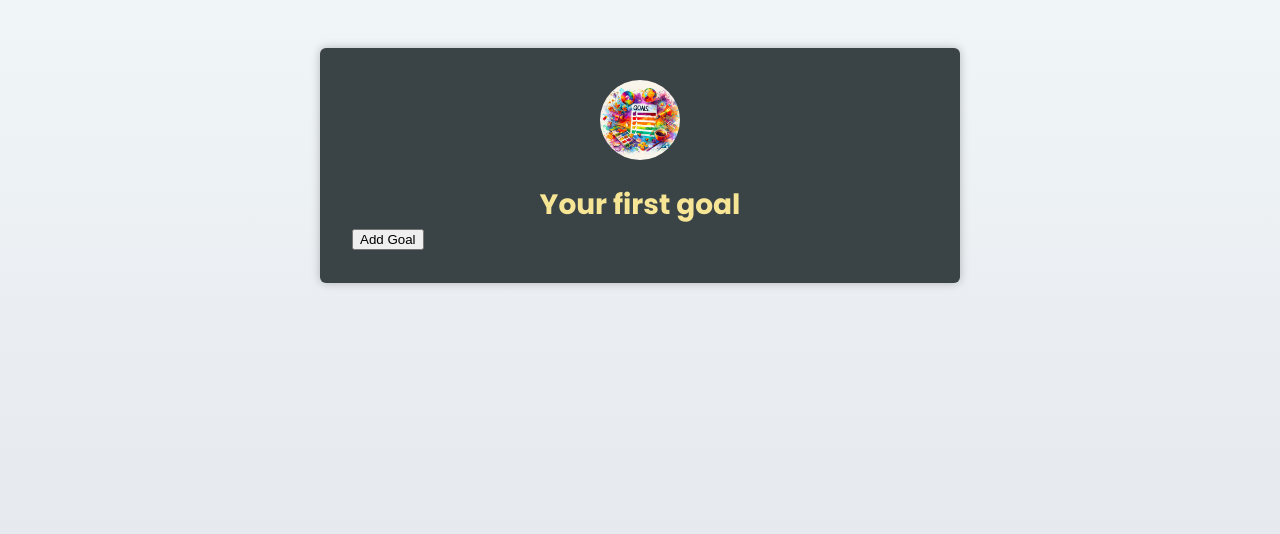
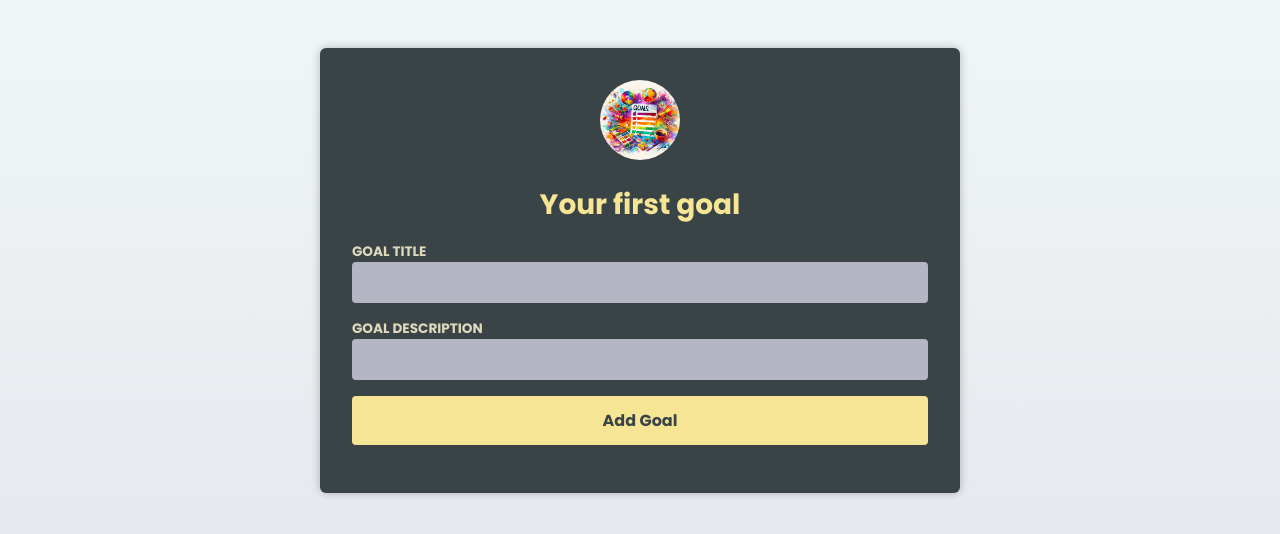
Before and after one commit to Faizan-glitch-os/typescript-essentials, a React (Vite) app: page / in a window 1280 px wide. Shown: the top 534 px of the page. Built offline with nearby package versions, Linux system fonts and the light colour scheme; the HTML template or start-up script is replaced by a standard one.

Commit message:
goals can now be added using form and extracting data from forms using FormData

```diff
--- a/src/App.tsx
+++ b/src/App.tsx
@@ -3,6 +3,7 @@ import Header from "./components/Header";
 import GoldImg from "./assets/goals.jpg";
 import { useState } from "react";
 import GoalList from "./components/GoalList";
+import NewGoal from "./components/NewGoal";
 
 export type GoalsType = {
   id: number;
@@ -13,13 +14,8 @@ export type GoalsType = {
 export default function App() {
   const [goals, setGoals] = useState<GoalsType[]>([]);
 
-  function handleAddGoal() {
+  function handleAddGoal(newGoal: GoalsType) {
     setGoals((previousGoals) => {
-      const newGoal: GoalsType = {
-        id: Math.random(),
-        title: "Learn React + Typescript",
-        description: "By doing real projects",
-      };
       return [...previousGoals, newGoal];
     });
   }
@@ -33,7 +29,7 @@ export default function App() {
       <Header img={{ src: GoldImg, alt: "image of goal" }}>
         <h1>Your first goal</h1>
       </Header>
-      <button onClick={handleAddGoal}>Add Goal</button>
+      <NewGoal onAddGoal={handleAddGoal} />
       <GoalList goals={goals} onDeleteGoal={handleDeleteGoal} />
     </main>
   );
--- a/src/components/GoalList.tsx
+++ b/src/components/GoalList.tsx
@@ -10,7 +10,7 @@ export default function GoalList({ goals, onDeleteGoal }: GoalListProp) {
   return (
     <ul>
       {goals.map((goal) => (
-        <li>
+        <li key={goal.id}>
           <CourseGoal
             id={goal.id}
             title={goal.title}
--- /dev/null
+++ b/src/components/NewGoal.tsx
@@ -0,0 +1,37 @@
+import { type FormEvent } from "react";
+import { GoalsType } from "../App";
+
+type NewGoalProps = {
+  onAddGoal: (newGoal: GoalsType) => void;
+};
+export default function NewGoal({ onAddGoal }: NewGoalProps) {
+  function handleSubmit(event: FormEvent<HTMLFormElement>) {
+    event.preventDefault();
+
+    const formData = new FormData(event.currentTarget);
+
+    const newGoal: GoalsType = {
+      id: Math.random(),
+      title: formData.get("title") as string,
+      description: formData.get("description") as string,
+    };
+
+    onAddGoal(newGoal);
+  }
+
+  return (
+    <form onSubmit={handleSubmit}>
+      <p>
+        <label htmlFor="title">Goal Title</label>
+        <input type="text" id="title" name="title" />
+      </p>
+      <p>
+        <label htmlFor="description">Goal Description</label>
+        <input type="text" id="description" name="description" />
+      </p>
+      <p>
+        <button>Add Goal</button>
+      </p>
+    </form>
+  );
+}
```
